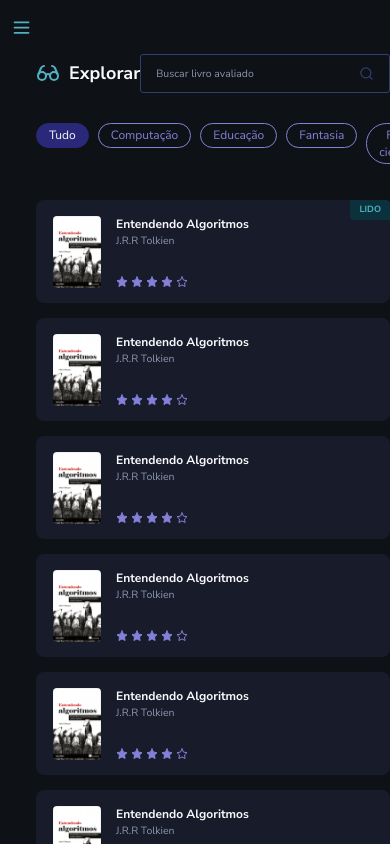
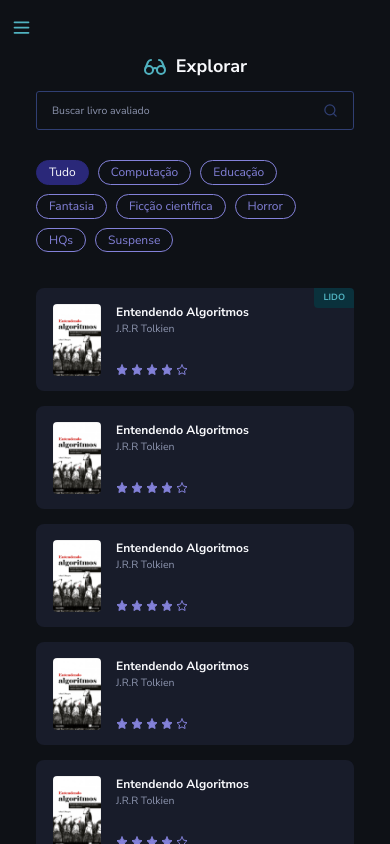
Before and after one commit to erik-ferreira/book-wise, a Next.js app: page /explorer in a window 390 px wide. Built offline with nearby package versions, Linux system fonts and the light colour scheme.

Commit message:
add responsive page in explorer

```diff
--- a/src/app/(with-sidebar)/explorer/page.tsx
+++ b/src/app/(with-sidebar)/explorer/page.tsx
@@ -3,10 +3,11 @@ import { Glasses } from "lucide-react"
 import { Header } from "@/components/Header"
 import { NavBar } from "@/components/NavBar"
 import { CardBook } from "@/components/Books/CardBook"
+import { ContainerPagesWithSidebar } from "@/components/ContainerPagesWithSidebar"
 
 export default function Explorer() {
   return (
-    <>
+    <ContainerPagesWithSidebar>
       <Header label="Explorar" icon={Glasses} showInputSearch />
 
       <NavBar />
@@ -42,6 +43,6 @@ export default function Explorer() {
         <CardBook />
         <CardBook />
       </div>
-    </>
+    </ContainerPagesWithSidebar>
   )
 }
--- a/src/app/(with-sidebar)/home/page.tsx
+++ b/src/app/(with-sidebar)/home/page.tsx
@@ -5,39 +5,40 @@ import { CardBook } from "@/components/Books/CardBook"
 import { TitleSection } from "@/components/TitleSection"
 import { CommentBook } from "@/components/Books/CommentBook"
 import { LastUserCommentByBook } from "@/components/Books/LastUserCommentByBook"
+import { ContainerPagesWithSidebar } from "@/components/ContainerPagesWithSidebar"
 
 export default function Home() {
   return (
-    <>
+    <ContainerPagesWithSidebar className="max-[450px]:pr-0 peer-[.responsive-sidebar-with-toggle]:overflow-y-hidden">
       <Header label="Início" icon={LineChart} />
 
-      <div className="flex gap-16 max-lg:gap-12 max-[400px]:flex-col">
+      <div className="flex gap-16 max-lg:gap-12 max-[450px]:flex-col">
         <section className="flex-1">
           <TitleSection label="Sua última leitura" />
 
-          <div className="mb-10 max-[400px]:pr-10">
+          <div className="mb-10 max-[450px]:pr-10">
             <LastUserCommentByBook />
           </div>
 
           <TitleSection label="Avaliações mais recentes" />
 
-          <div className="flex flex-col gap-3 max-[400px]:flex-row max-[400px]:overflow-x-scroll max-[400px]:pb-1">
+          <div className="flex flex-col gap-3 max-[450px]:flex-row max-[450px]:overflow-x-auto max-[450px]:pb-1">
             <CommentBook />
             <CommentBook />
             <CommentBook />
           </div>
         </section>
 
-        <section className="w-[30%] h-fit max-[400px]:w-full">
+        <section className="w-[30%] h-fit max-[450px]:w-full">
           <TitleSection label="Livros populares" />
 
-          <div className="flex flex-col gap-3 max-[400px]:flex-row max-[400px]:overflow-x-scroll max-[400px]:pb-1">
+          <div className="flex flex-col gap-3 max-[450px]:flex-row max-[450px]:overflow-x-auto max-[450px]:pb-1">
             <CardBook cardBookIsHome />
             <CardBook cardBookIsHome />
             <CardBook cardBookIsHome />
           </div>
         </section>
       </div>
-    </>
+    </ContainerPagesWithSidebar>
   )
 }
--- a/src/app/(with-sidebar)/layout.tsx
+++ b/src/app/(with-sidebar)/layout.tsx
@@ -11,13 +11,7 @@ export default function UserLayout({ children }: UserLayoutProps) {
     <main className="flex pl-5 h-screen items-center max-[650px]:relative max-[650px]:pl-0">
       <Sidebar />
 
-      <div
-        className="w-full h-screen pt-18 px-24 pb-[3.25rem] overflow-y-scroll
-        max-lg:px-18 max-md:px-12 max-md:relative max-[400px]:pr-0
-        peer-[.responsive-sidebar-with-toggle]:overflow-y-hidden"
-      >
-        {children}
-      </div>
+      {children}
     </main>
   )
 }
--- a/src/components/Books/CardBook/index.tsx
+++ b/src/components/Books/CardBook/index.tsx
@@ -26,7 +26,8 @@ export function CardBook({
             "bg-gray-700 w-full h-fit rounded-md py-[1.125rem] px-5 flex gap-5 card-primary-animation",
             { relative: bookHasBeenRead },
             {
-              "max-[1200px]:flex-col max-[1200px]:items-center": cardBookIsHome,
+              "max-[1200px]:flex-col max-[1200px]:items-center max-[450px]:min-w-[120px]":
+                cardBookIsHome,
             }
           )}
         >
--- a/src/components/Books/CommentBook.tsx
+++ b/src/components/Books/CommentBook.tsx
@@ -13,7 +13,7 @@ export function CommentBook({ variant = "normal" }: CommentBookProps) {
   const isCommentNormal = variant === "normal"
 
   return (
-    <article className="w-full h-fit bg-gray-700 rounded-md p-6 space-y-8 card-primary-animation max-[400px]:min-w-[230px]">
+    <article className="w-full h-fit bg-gray-700 rounded-md p-6 space-y-8 max-[450px]:min-w-[230px]">
       <header className="flex justify-between max-[930px]:flex-col max-[930px]:items-center max-[930px]:gap-4">
         <Profile username="Erik Ferreira" description="Hoje" />
 
--- a/src/components/Books/CommentBookUser.tsx
+++ b/src/components/Books/CommentBookUser.tsx
@@ -9,7 +9,7 @@ export function CommentBookUser() {
     <article className="h-fit space-y-2">
       <time className="text-sm leading-base text-gray-300">Há 2 dias</time>
 
-      <div className="bg-gray-700 rounded-md p-6 space-y-6 card-primary-animation">
+      <div className="bg-gray-700 rounded-md p-6 space-y-6">
         <header className="flex gap-6">
           <Image
             src={hobbitImg}
--- /dev/null
+++ b/src/components/ContainerPagesWithSidebar.tsx
@@ -0,0 +1,19 @@
+import { twMerge } from "@/utils/tw-merge"
+import { HTMLAttributes } from "react"
+
+interface ContainerPagesWithSidebarProps
+  extends HTMLAttributes<HTMLDivElement> {}
+
+export function ContainerPagesWithSidebar({
+  className,
+  ...rest
+}: ContainerPagesWithSidebarProps) {
+  return (
+    <div
+      className={twMerge(
+        "w-full h-screen pt-18 px-24 pb-[3.25rem] overflow-y-scroll max-lg:px-18 max-md:px-12 max-md:relative"
+      )}
+      {...rest}
+    />
+  )
+}
--- a/src/components/Header.tsx
+++ b/src/components/Header.tsx
@@ -14,7 +14,7 @@ export function Header({
   showInputSearch = false,
 }: HeaderProps) {
   return (
-    <header className="flex items-center justify-between mb-10">
+    <header className="flex gap-4 items-center justify-between mb-10 max-[400px]:flex-col">
       <h1 className="flex items-center gap-3 font-bold text-2xl leading-short">
         <Icon className="w-8 h-8 text-green-100" />
         {label}
--- a/src/components/NavBar.tsx
+++ b/src/components/NavBar.tsx
@@ -25,13 +25,12 @@ export function NavBar() {
   }
 
   return (
-    <div>
-      <ul className="flex gap-3">
+    <ul className="flex gap-3 flex-wrap">
       {categoriesFiltered.map((category) => (
         <li key={category.id}>
           <button
             className={classnames(
-                "py-1 px-4 rounded-full flex items-center justify-center leading-short border transition-colors hover:text-gray-100 hover:border-purple-100 hover:bg-purple-200",
+              "py-1 px-4 rounded-full flex items-center justify-center leading-short border whitespace-nowrap transition-colors hover:text-gray-100 hover:border-purple-100 hover:bg-purple-200",
               { "bg-purple-200 border-purple-200": category.active },
               { "border-purple-100 text-purple-100": !category.active }
             )}
@@ -42,6 +41,5 @@ export function NavBar() {
         </li>
       ))}
     </ul>
-    </div>
   )
 }
--- a/src/components/Sidebar.tsx
+++ b/src/components/Sidebar.tsx
@@ -31,7 +31,7 @@ export function Sidebar() {
             "responsive-sidebar-without-toggle": !showSidebar,
           },
           {
-            "responsive-sidebar-with-toggle": showSidebar,
+            "responsive-sidebar-with-toggle peer": showSidebar,
           }
         )}
       >
```
Lines whose indentation alone changed are shown as unchanged.
